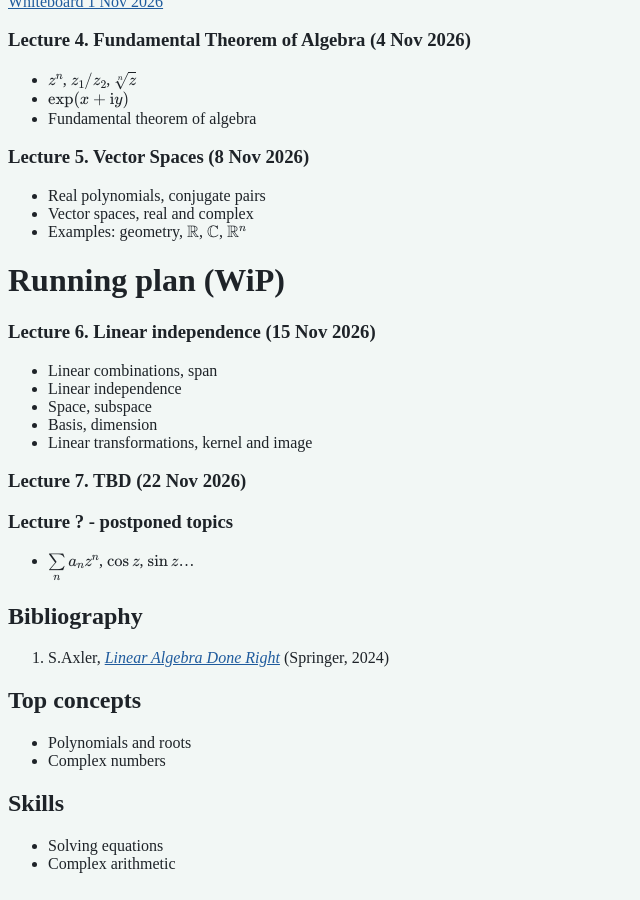
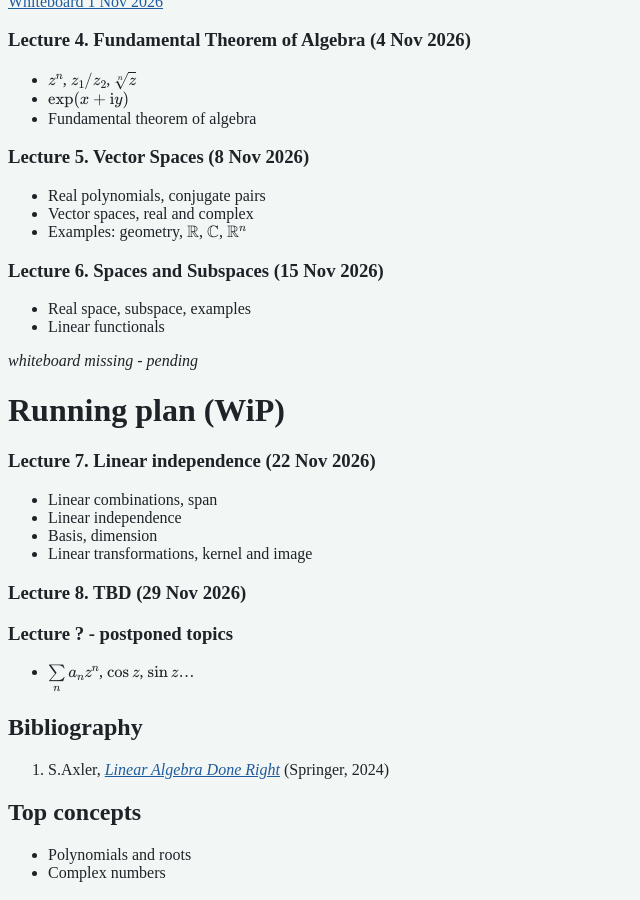
Before and after one commit to melnikovsky/wsos, a Jekyll site: the page built from courses/20272031.md, in a window 1280 px wide and 900 px high, scrolled down 745 px. Shown: the whole window, without its empty margins (0-640 px from the left). Built offline with Jekyll 4.4.1, drawn with Linux system fonts in a browser that asks for light colours.

Commit message:
Lecture 6

```diff
--- a/courses/20272031.md
+++ b/courses/20272031.md
@@ -54,17 +54,23 @@ _whiteboard missing - pending_
 * Vector spaces, real and complex
 * Examples: geometry, $\mathbb{R}$, $\mathbb{C}$, $\mathbb{R}^n$
 
+### Lecture 6. Spaces and Subspaces (15 Nov 2026)
+
+* Real space, subspace, examples
+* Linear functionals
+
+_whiteboard missing - pending_
+
 # Running plan (WiP)
 
-### Lecture 6. Linear independence (15 Nov 2026)
+### Lecture 7. Linear independence (22 Nov 2026)
 
 * Linear combinations, span
 * Linear independence
-* Space, subspace
 * Basis, dimension
 * Linear transformations, kernel and image
 
-### Lecture 7. TBD (22 Nov 2026)
+### Lecture 8. TBD (29 Nov 2026)
 
 
 ### Lecture ? - postponed topics
```
